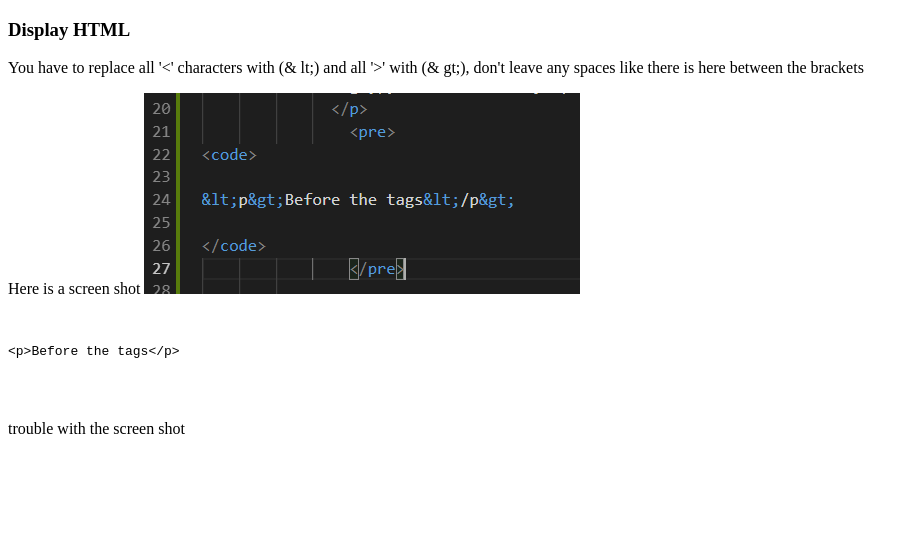
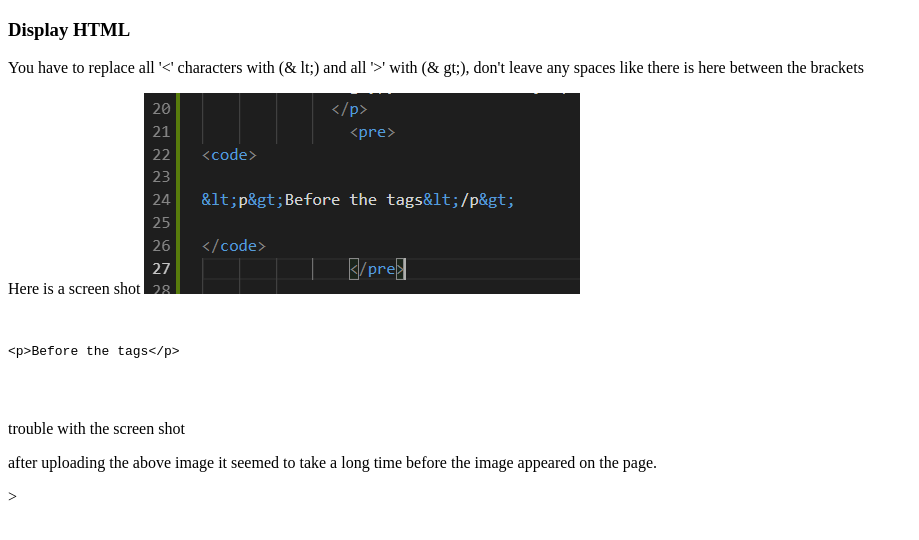
Before and after one commit to Lylestrain/project-intro, a plain HTML site: page index.html in a window 1280 px wide. Shown: the whole page, without its empty margins (0-919 px from the left). Drawn offline with Linux system fonts and the light colour scheme.

Commit message:
commented on image

```diff
--- a/index.html
+++ b/index.html
@@ -32,6 +32,7 @@
 </code>
                 </pre>
                 <p>trouble with the screen shot </p>
+                <p>after uploading the above image it seemed to take a long time before the image appeared on the page. </p>>
 
 
         </section>
```
